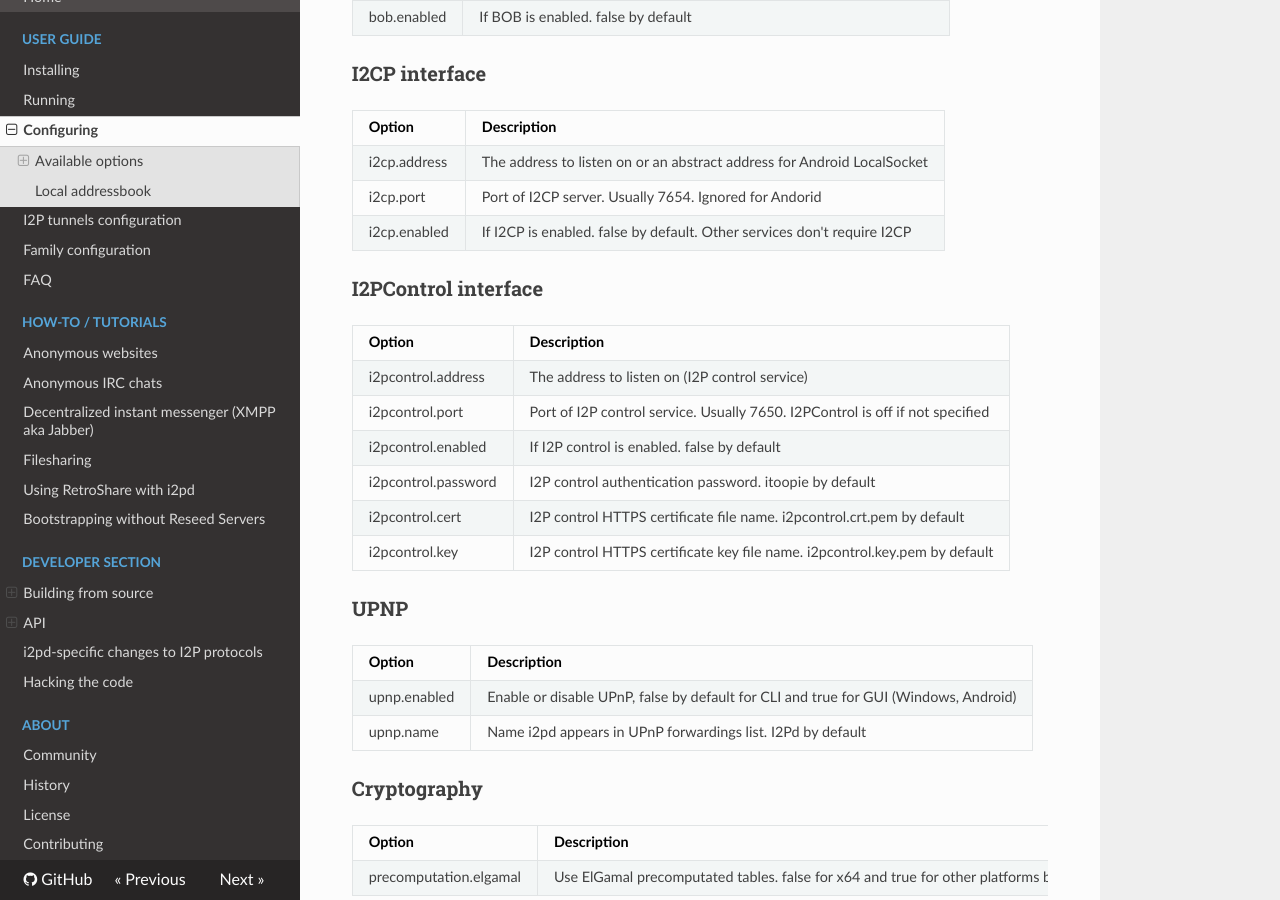
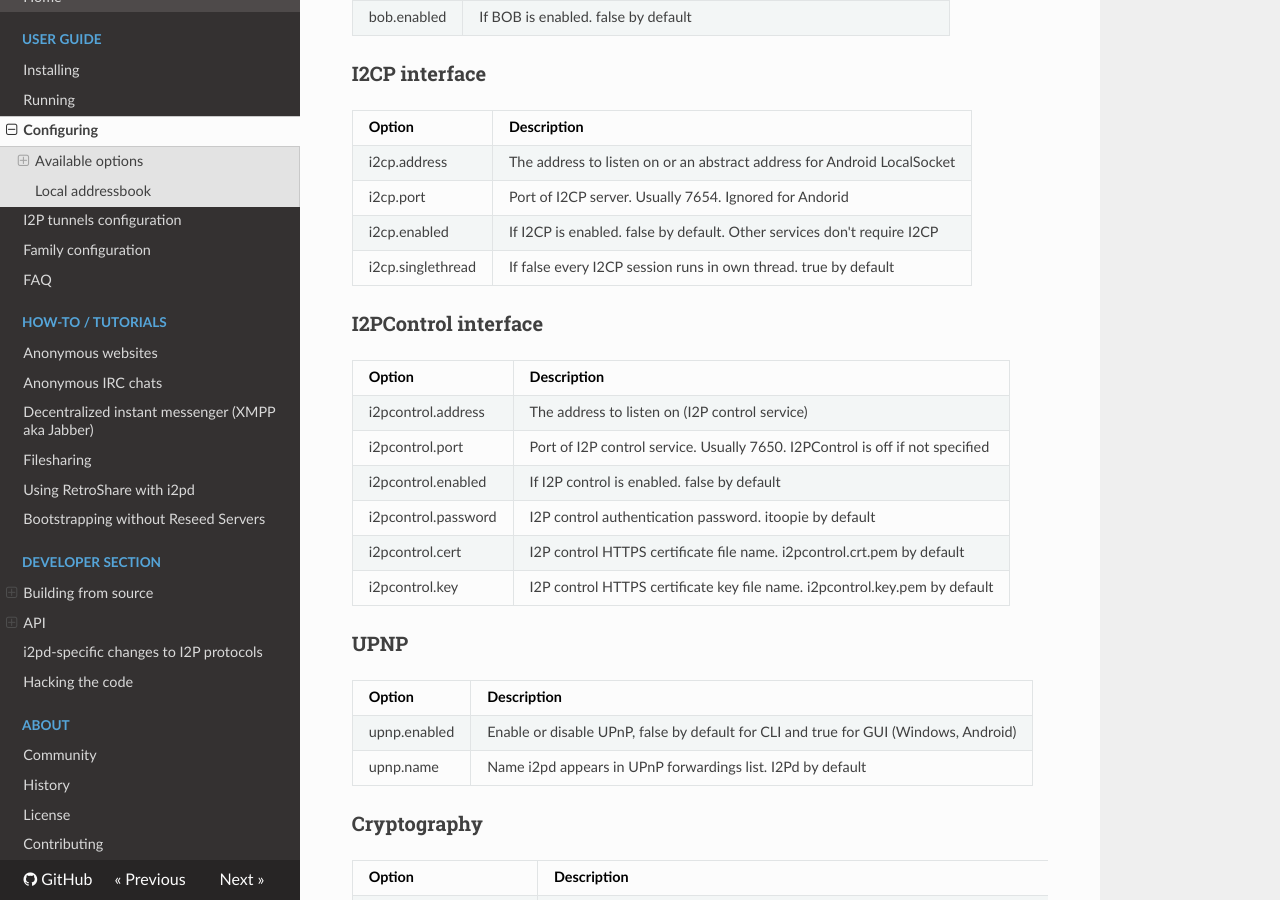
Before and after one commit to PurpleI2P/i2pd_docs_en, an MkDocs documentation site: the page built from docs/user-guide/configuration.md, in a window 1280 px wide and 900 px high, scrolled down 4371 px. Built offline with MkDocs 1.6.1, drawn with Linux system fonts in a browser that asks for light colours; nearby versions of some CDN libraries; old or Windows-style settings are respelled for this version of MkDocs.

Commit message:
i2cp.singlethread

```diff
--- a/docs/user-guide/configuration.md
+++ b/docs/user-guide/configuration.md
@@ -159,6 +159,7 @@ Option                                 | Description
 i2cp.address                           | The address to listen on or an abstract address for Android LocalSocket
 i2cp.port                              | Port of I2CP server. Usually 7654. Ignored for Andorid
 i2cp.enabled                           | If I2CP is enabled. false by default. Other services don't require I2CP
+i2cp.singlethread                      | If false every I2CP session runs in own thread. true by default
 
 ### I2PControl interface
 
```
